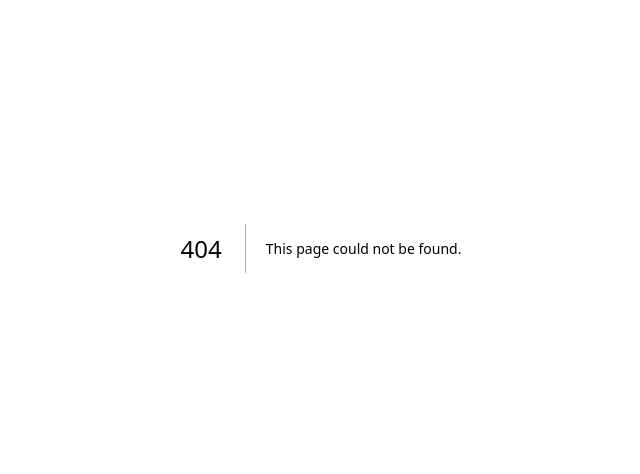
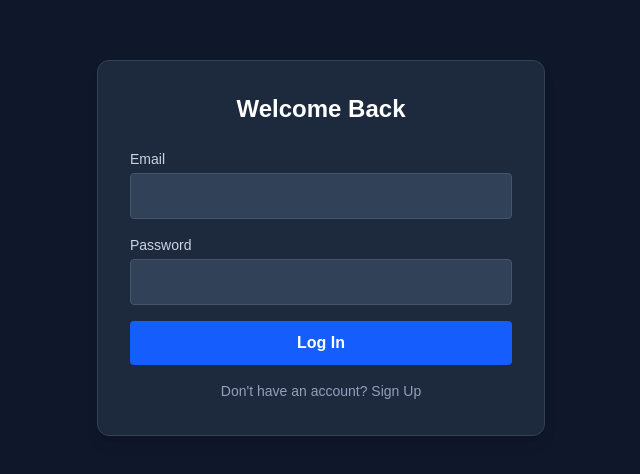
Before and after one commit to gaurangsinghal15/personal-media-tracker, a Next.js app: page /login in a window 1280 px wide. Before the commit this address had no page. Shown: the part 152-626 px from the top of the page, without its empty margins (319-959 px from the left). Built offline with nearby package versions, Linux system fonts and the light colour scheme; no server answers.

Commit message:
Initial login and supabase setup

```diff
--- /dev/null
+++ b/app/login/page.tsx
@@ -0,0 +1,81 @@
+'use client'
+
+import { useState } from 'react'
+import { createBrowserClient } from '@supabase/ssr'
+
+export default function LoginPage() {
+  const [email, setEmail] = useState('')
+  const [password, setPassword] = useState('')
+  const [isSignUp, setIsSignUp] = useState(false)
+  const [message, setMessage] = useState('')
+
+  const supabase = createBrowserClient(
+    process.env.NEXT_PUBLIC_SUPABASE_URL!,
+    process.env.NEXT_PUBLIC_SUPABASE_ANON_KEY!
+  )
+
+  const handleAuth = async (e: React.FormEvent) => {
+    e.preventDefault()
+    setMessage('Processing...')
+
+    if (isSignUp) {
+      const { error } = await supabase.auth.signUp({ email, password })
+      if (error) setMessage(error.message)
+      else setMessage('Account created! Check your email to confirm.')
+    } else {
+      const { error } = await supabase.auth.signInWithPassword({ email, password })
+      if (error) setMessage(error.message)
+      else setMessage('Successfully logged in!')
+    }
+  }
+
+  return (
+    <div className="min-h-screen flex items-center justify-center bg-slate-900 text-white p-4">
+      <div className="max-w-md w-full bg-slate-800 p-8 rounded-xl shadow-lg border border-slate-700">
+        <h1 className="text-2xl font-bold text-center mb-6">
+          {isSignUp ? 'Create Track Account' : 'Welcome Back'}
+        </h1>
+
+        <form onSubmit={handleAuth} className="space-y-4">
+          <div>
+            <label className="block text-sm mb-1 text-slate-300">Email</label>
+            <input
+              type="email"
+              value={email}
+              onChange={(e) => setEmail(e.target.value)}
+              required
+              className="w-full p-2.5 rounded bg-slate-700 border border-slate-600 focus:outline-none focus:border-blue-500"
+            />
+          </div>
+
+          <div>
+            <label className="block text-sm mb-1 text-slate-300">Password</label>
+            <input
+              type="password"
+              value={password}
+              onChange={(e) => setPassword(e.target.value)}
+              required
+              className="w-full p-2.5 rounded bg-slate-700 border border-slate-600 focus:outline-none focus:border-blue-500"
+            />
+          </div>
+
+          <button
+            type="submit"
+            className="w-full bg-blue-600 hover:bg-blue-500 font-semibold p-2.5 rounded transition"
+          >
+            {isSignUp ? 'Sign Up' : 'Log In'}
+          </button>
+        </form>
+
+        {message && <p className="mt-4 text-center text-sm text-yellow-400">{message}</p>}
+
+        <button
+          onClick={() => setIsSignUp(!isSignUp)}
+          className="w-full text-center text-sm text-slate-400 hover:underline mt-4"
+        >
+          {isSignUp ? 'Already have an account? Log In' : "Don't have an account? Sign Up"}
+        </button>
+      </div>
+    </div>
+  )
+}
--- a/package.json
+++ b/package.json
@@ -9,6 +9,8 @@
     "lint": "eslint"
   },
   "dependencies": {
+    "@supabase/ssr": "^0.12.4",
+    "@supabase/supabase-js": "^2.112.3",
     "next": "16.3.2",
     "react": "19.2.8",
     "react-dom": "19.2.8"
```
Also changed, not shown: 1 other file (tests, documents, lock files or other folders).
